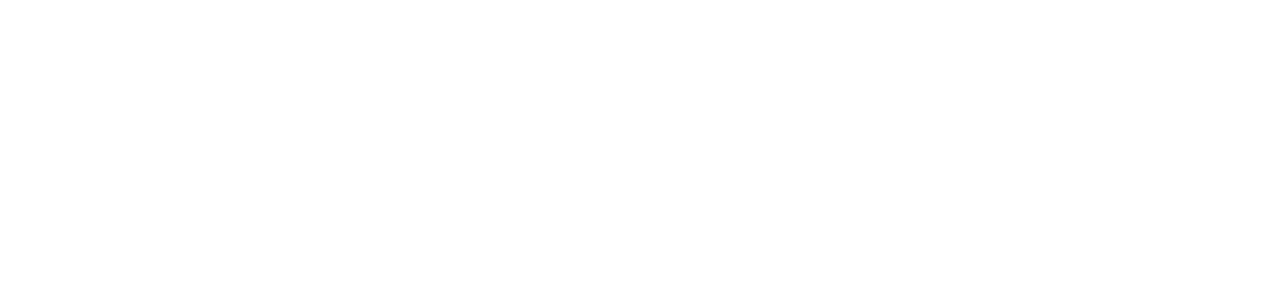
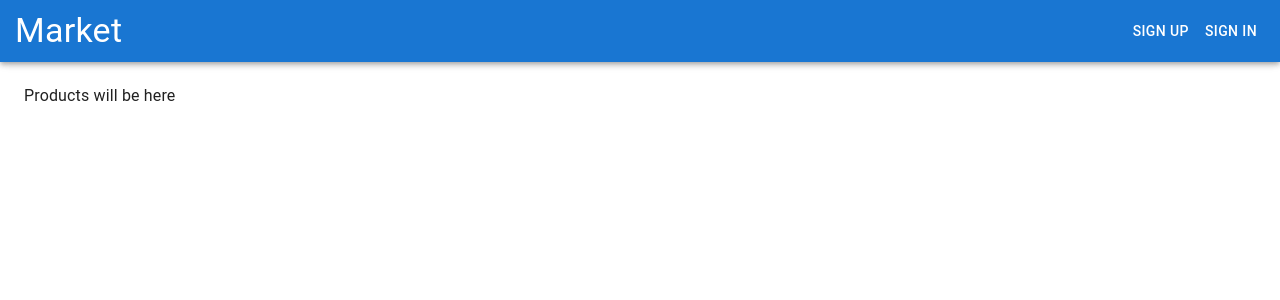
Before and after one commit to TimurDuke/store-app, a React (Create React App) app in the folder frontend/: page / in a window 1280 px wide. Shown: the top 300 px of the page. Built offline with nearby package versions, Linux system fonts and the light colour scheme.

Commit message:
Added Layout and AppToolBar. (Frontend)

```diff
--- a/frontend/src/App.js
+++ b/frontend/src/App.js
@@ -1,10 +1,16 @@
 import React from 'react';
+import {Route, Switch} from "react-router-dom";
+import Layout from "./components/UI/Layout/Layout";
+import Products from "./containers/Products/Products";
 
 const App = () => {
     return (
-        <div>
-
-        </div>
+        <Layout>
+            <Switch>
+                <Route path='/' exact component={Products}/>
+                <Route render={() => <h1>Not found!</h1>}/>
+            </Switch>
+        </Layout>
     );
 };
 
--- /dev/null
+++ b/frontend/src/components/UI/AppToolBar/AppToolBar.js
@@ -0,0 +1,35 @@
+import React from 'react';
+import {Link} from "react-router-dom";
+import {AppBar, Grid, Toolbar, Typography} from "@mui/material";
+import 'react-toastify/dist/ReactToastify.css';
+import {ToastContainer} from "react-toastify";
+
+import Anonymous from "./Menu/Anonymous";
+
+const AppToolBar = () => {
+    return (
+        <>
+            <AppBar sx={{padding: '10px 15px'}}>
+                <ToastContainer/>
+                <Grid container justifyContent='space-between' alignItems='center'>
+                    <Grid item>
+                        <Typography
+                            component={Link}
+                            to='/'
+                            sx={{textDecoration: 'none', color: '#fff'}}
+                            variant='h4'
+                        >
+                            Market
+                        </Typography>
+                    </Grid>
+                    <Grid item>
+                        <Anonymous/>
+                    </Grid>
+                </Grid>
+            </AppBar>
+            <Toolbar sx={{marginBottom: '20px'}}/>
+        </>
+    );
+};
+
+export default AppToolBar;
--- /dev/null
+++ b/frontend/src/components/UI/AppToolBar/Menu/Anonymous.js
@@ -0,0 +1,16 @@
+import React from 'react';
+import {Link} from "react-router-dom";
+import {Button} from "@mui/material";
+
+const Anonymous = () => (
+    <>
+        <Button component={Link} to="/register" color="inherit">
+            Sign Up
+        </Button>
+        <Button component={Link} to="/login" color="inherit">
+            Sign In
+        </Button>
+    </>
+);
+
+export default Anonymous;
--- /dev/null
+++ b/frontend/src/components/UI/Layout/Layout.js
@@ -0,0 +1,19 @@
+import React from 'react';
+import {Container, CssBaseline} from "@mui/material";
+import AppToolBar from "../AppToolBar/AppToolBar";
+
+const Layout = ({children}) => {
+    return (
+        <>
+            <CssBaseline/>
+            <AppToolBar/>
+            <main>
+                <Container maxWidth="xl">
+                    {children}
+                </Container>
+            </main>
+        </>
+    );
+};
+
+export default Layout;
--- /dev/null
+++ b/frontend/src/containers/Products/Products.js
@@ -0,0 +1,11 @@
+import React from 'react';
+
+const Products = () => {
+    return (
+        <div>
+            Products will be here
+        </div>
+    );
+};
+
+export default Products;
```
